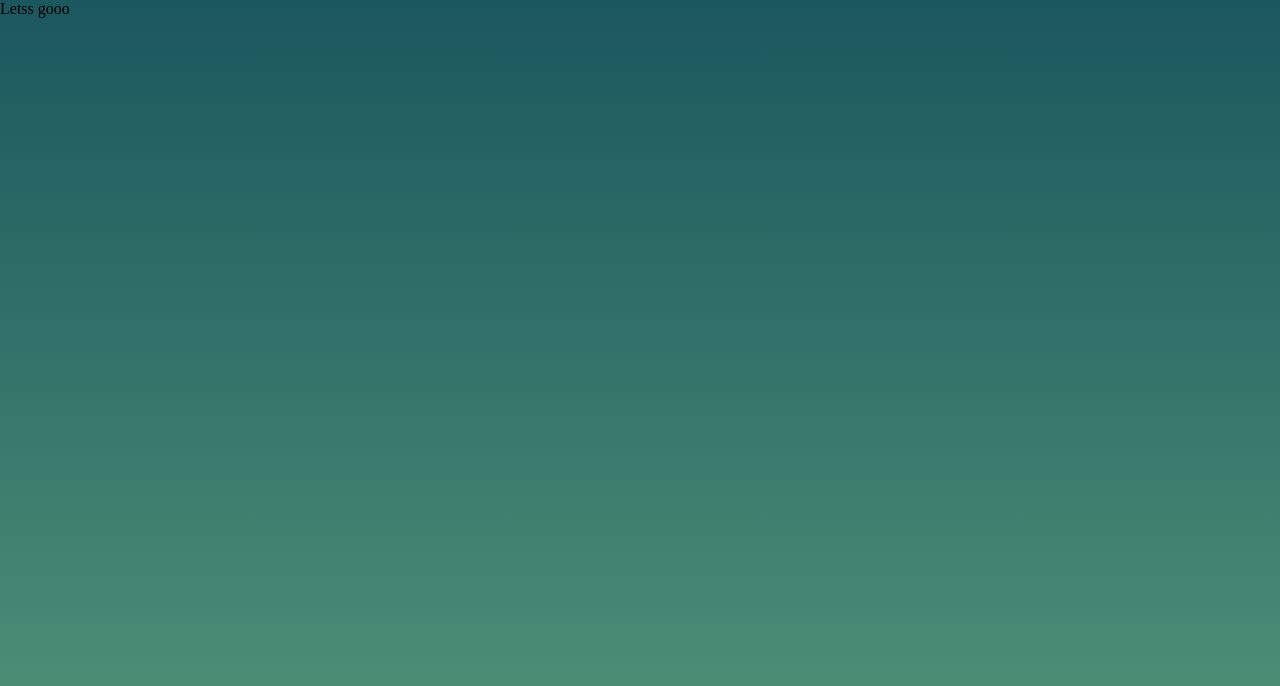
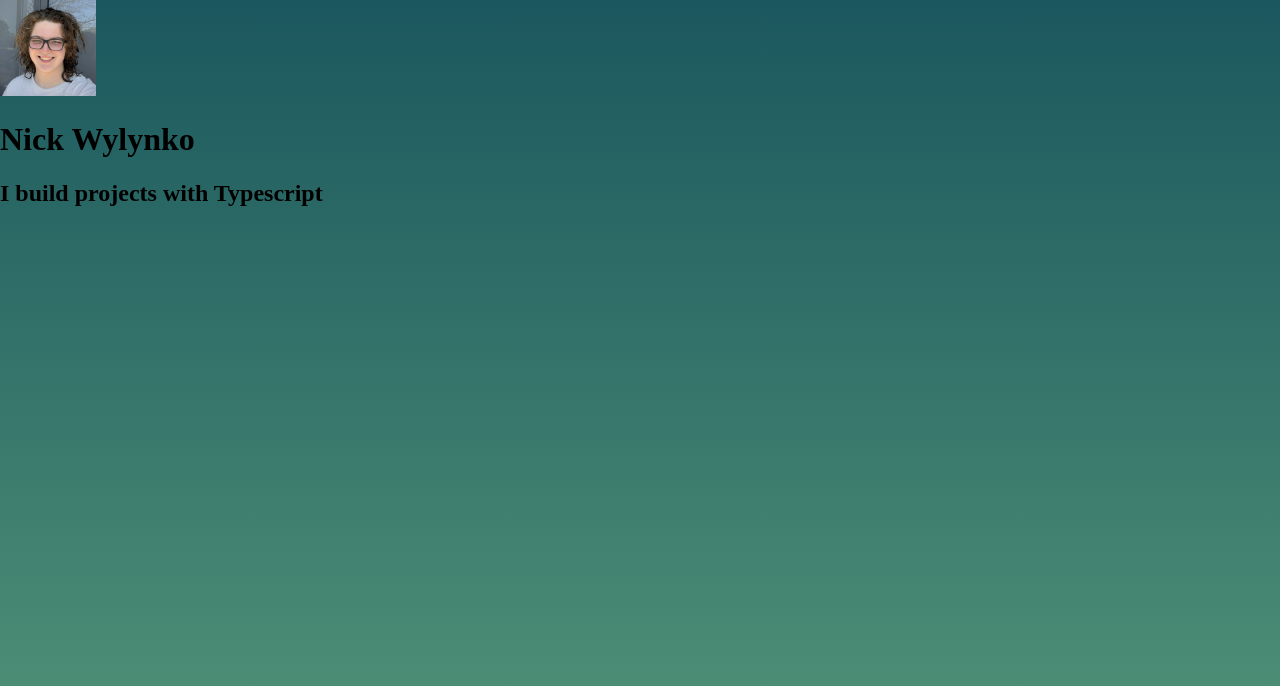
Before and after one commit to NWylynko/personal-link-sharing-site, a Next.js app: page / in a window 1280 px wide. Shown: the top 686 px of the page. Built offline with nearby package versions, Linux system fonts and the light colour scheme.

Commit message:
Add profile picture

```diff
--- a/app/page.tsx
+++ b/app/page.tsx
@@ -1,7 +1,13 @@
+import Image from "next/image";
+import ProfilePic from "../assets/profile.png"
 
 
 export default function HomePage() {
   return (
-    <span>Letss gooo</span>
+    <div>
+      <Image src={ProfilePic} alt="Profile Picture" height={96} width={96} />
+      <h1>Nick Wylynko</h1>
+      <h2>I build projects with Typescript</h2>
+    </div>
   )
 }
```
Also changed, not shown: assets/profile.png (added).
